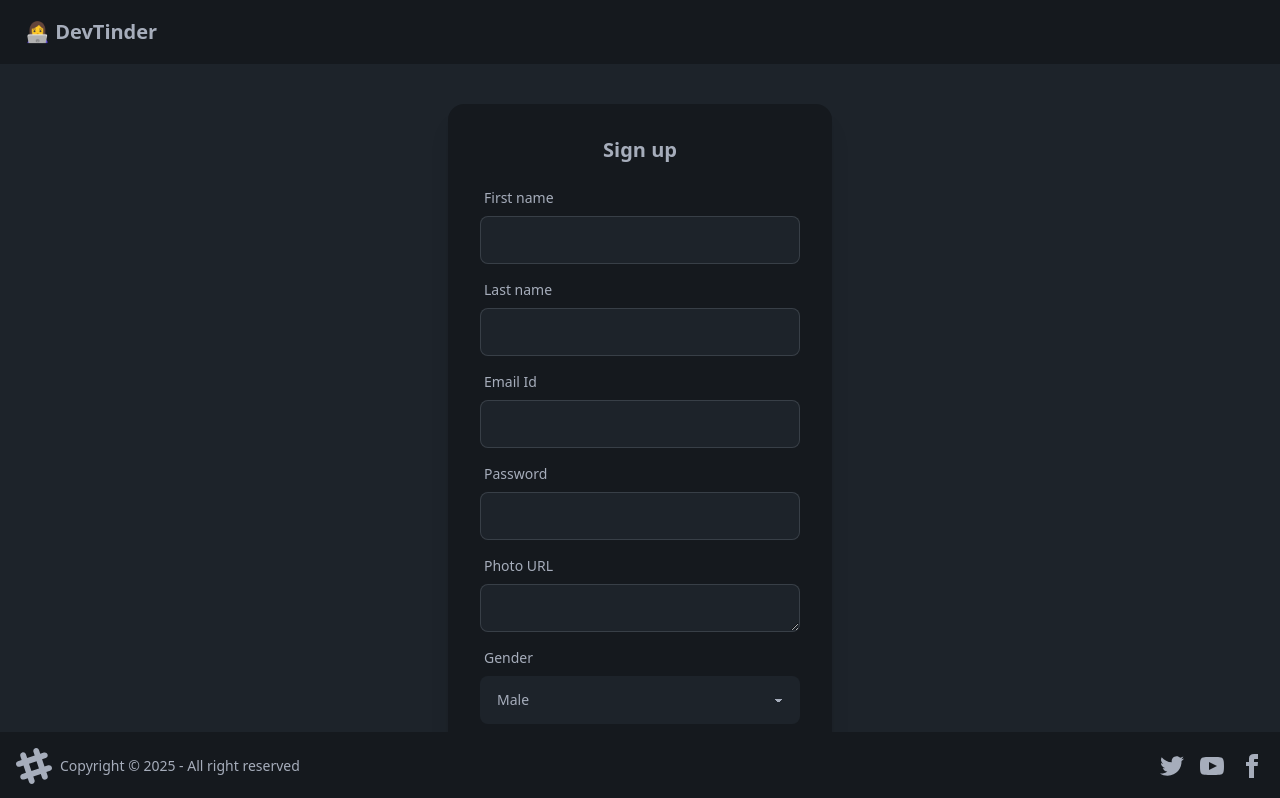
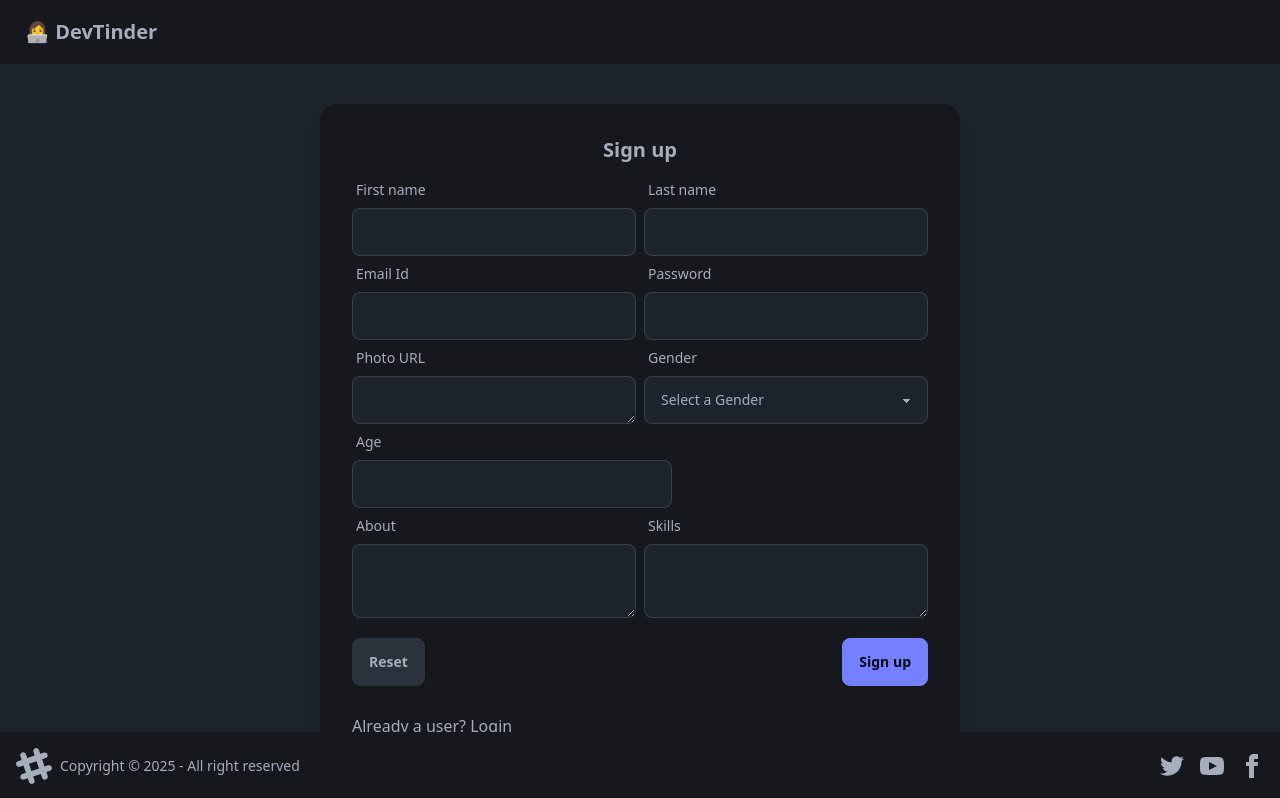
Before and after one commit to ananthkini/devtinder-web, a React (Vite) app: page /signup in a window 1280 px wide. Shown: the top 798 px of the page. Built offline with nearby package versions, Linux system fonts and the light colour scheme.

Commit message:
Signup reset functionality

```diff
--- a/src/components/Login.jsx
+++ b/src/components/Login.jsx
@@ -67,12 +67,12 @@ function Login() {
                 </label>
               </div>
               <p className="text-red-500">{errorMsg}</p>
-              <div className="card-actions justify-center m-2">
+              <div className="card-actions justify-center mt-5">
                 <button type="submit" className="btn btn-primary">
                   Login
                 </button>
               </div>
-              <div>
+              <div className="mt-5">
                 <p>
                   New user? <Link to={"/signup"}>Sign up</Link>
                 </p>
--- a/src/components/Signup.jsx
+++ b/src/components/Signup.jsx
@@ -1,5 +1,5 @@
 import axios from "axios";
-import React, { useState } from "react";
+import React, { useRef, useState } from "react";
 import { Link } from "react-router-dom";
 import { BASE_URL } from "../utils/constants";
 import Toast from "./Toast";
@@ -9,7 +9,7 @@ import Footer from "./Footer";
 function Signup() {
   const [firstName, setFirstName] = useState("");
   const [lastName, setLastName] = useState("");
-  const [gender, setGender] = useState("male");
+  const [gender, setGender] = useState("");
   const [about, setAbout] = useState("");
   const [age, setAge] = useState();
   const [photoUrl, setPhotoUrl] = useState("");
@@ -21,7 +21,22 @@ function Signup() {
   const [tMessage, setTmessage] = useState("");
   const [count, setCount] = useState(0);
 
-  const handleSignup = async () => {
+  const handleReset = () => {
+    setFirstName("");
+    setLastName("");
+    setEmailId("");
+    setPassword("");
+    setPhotoUrl("");
+    setGender("");
+    setAge("");
+    setAbout("");
+    setSkills("");
+    setErrorMsg("");
+    return;
+  };
+
+  const handleSignup = async (e) => {
+    e.preventDefault();
     setAge(parseInt(age));
     setCount(count + 1);
     try {
@@ -72,6 +87,9 @@ function Signup() {
         } else if (err.response.data.includes("ath `age` is required.")) {
           setTmessage("Enter a valid age");
           setTtype("error");
+        } else if (err.response.data.includes("Path `gender` is required")) {
+          setTmessage("Select your gender");
+          setTtype("error");
         }
       }
     }
@@ -79,14 +97,15 @@ function Signup() {
   return (
     <>
       <Toast type={tType} message={tMessage} count={count} />
-      <Navbar/>
+      <Navbar />
       <div className="flex justify-center my-10 mb-10">
-        <form>
-          <div className="card bg-base-300 w-96 shadow-xl">
+        <div className="card bg-base-300 w-1/2 shadow-xl">
           <div className="card-body ">
             <h2 className="card-title justify-center">Sign up</h2>
+            <form onSubmit={(e) => handleSignup(e)}>
               <div>
-                <label className="form-control w-full max-w-xs my-2">
+                <div className="flex justify-start">
+                  <label className="form-control w-96 mr-2">
                     <div className="label">
                       <span className="label-text">First name</span>
                     </div>
@@ -98,7 +117,7 @@ function Signup() {
                     />
                   </label>
 
-                <label className="form-control w-full max-w-xs my-2">
+                  <label className="form-control w-96 ">
                     <div className="label">
                       <span className="label-text">Last name</span>
                     </div>
@@ -109,8 +128,9 @@ function Signup() {
                       onChange={(e) => setLastName(e.target.value)}
                     />
                   </label>
-
-                <label className="form-control w-full max-w-xs my-2">
+                </div>
+                <div className="flex justify-start">
+                  <label className="form-control w-96 mr-2">
                     <div className="label">
                       <span className="label-text">Email Id </span>
                     </div>
@@ -121,7 +141,7 @@ function Signup() {
                       onChange={(e) => setEmailId(e.target.value)}
                     />
                   </label>
-                <label className="form-control w-full max-w-xs my-2">
+                  <label className="form-control w-96 ">
                     <div className="label">
                       <span className="label-text">Password</span>
                     </div>
@@ -133,8 +153,9 @@ function Signup() {
                       onChange={(e) => setPassword(e.target.value)}
                     />
                   </label>
-
-                <label className="form-control w-full max-w-xs my-2">
+                </div>
+                <div className="flex justify-start">
+                  <label className="form-control w-96  mr-2">
                     <div className="label">
                       <span className="label-text">Photo URL</span>
                     </div>
@@ -145,24 +166,23 @@ function Signup() {
                     />
                   </label>
 
-                <label className="form-control w-full max-w-xs my-2">
+                  <label className="form-control w-96">
                     <div className="label">
                       <span className="label-text">Gender</span>
                     </div>
                     <select
-                    className="select w-full max-w-xs"
-
+                      className="select input-bordered w-full max-w-xs"
                       value={gender}
                       onChange={(e) => setGender(e.target.value)}
                     >
-                    <option value="male">
-                      Male
-                    </option>
+                      <option value="">Select a Gender</option>
+                      <option value="male">Male</option>
                       <option value="female">Female</option>
                     </select>
                   </label>
-
-                <label className="form-control w-full max-w-xs my-2">
+                </div>
+                <div className="flex justify-start">
+                  <label className="form-control w-96 mr-2">
                     <div className="label">
                       <span className="label-text">Age</span>
                     </div>
@@ -173,50 +193,56 @@ function Signup() {
                       onChange={(e) => setAge(parseInt(e.target.value))}
                     />
                   </label>
-
-                <label className="form-control w-full max-w-xs my-2">
+                </div>
+                <div className="flex justify-start">
+                  <label className="form-control w-96  mr-2">
                     <div className="label">
                       <span className="label-text">About</span>
                     </div>
                     <textarea
-                    className="textarea"
+                      className="textarea input-bordered w-full max-w-xs"
                       value={about}
                       onChange={(e) => setAbout(e.target.value)}
                     />
                   </label>
 
-                <label className="form-control w-full max-w-xs my-2">
+                  <label className="form-control w-96">
                     <div className="label">
                       <span className="label-text">Skills</span>
                     </div>
                     <textarea
                       type="password"
                       placeholder=""
-                    className="textarea"
+                      className="textarea input-bordered w-full max-w-xs"
                       value={skills}
                       onChange={(e) => setSkills(e.target.value)}
                     />
                   </label>
                 </div>
+              </div>
               <p className="text-red-500">{errorMsg}</p>
-              <div className="card-actions justify-center m-2">
+              <div className="card-actions justify-between mt-5">
                 <button
-                  type="button"
-                  className="btn btn-primary"
-                  onClick={handleSignup}
+                  type="reset"
+                  className="btn btn-neutral"
+                  onClick={handleReset}
                 >
+                  Reset
+                </button>
+                <button type="submit" className="btn btn-primary">
                   Sign up
                 </button>
               </div>
-              <div>
-          <p>Already a user? <Link to={'/login'}>Login</Link></p>
-
+            </form>
+            <div className="mt-5">
+              <p>
+                Already a user? <Link to={"/login"}>Login</Link>
+              </p>
             </div>
           </div>
         </div>
-        </form>
       </div>
-      <Footer/>
+      <Footer />
     </>
   );
 }
```
Lines whose indentation alone changed are shown as unchanged.
